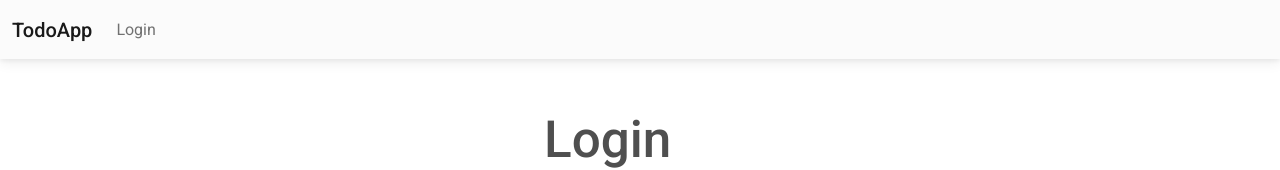
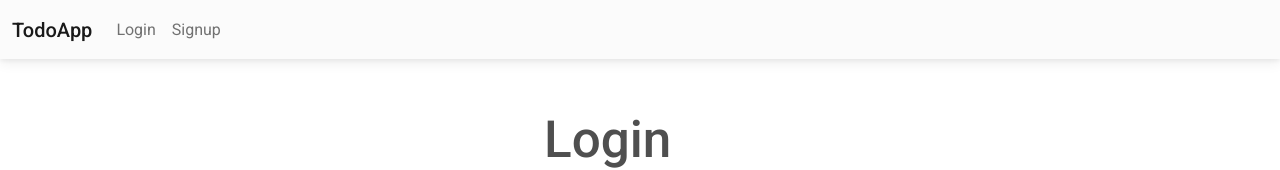
Before and after one commit to jasontermine/TodoApp, a React (Vite) app in the folder frontend/: page / in a window 1280 px wide. Shown: the top 170 px of the page. Built offline with nearby package versions, Linux system fonts and the light colour scheme.

Commit message:
added Signup Link item, depending on if theres a user in localstorage

```diff
--- a/frontend/src/components/Navbar.jsx
+++ b/frontend/src/components/Navbar.jsx
@@ -36,12 +36,20 @@ export default function App() {
           <MDBNavbarNav>
             {/* Zeigt den 'Login' Link, wenn im localStorage kein 'user' gibt, ansonsten 'Logout' zum abmelden.  */}
             { localStorage.getItem("user") === null ?
+            <>
               <MDBNavbarItem>
                 <MDBNavbarLink aria-current='page' href='/'>
                   Login
                 </MDBNavbarLink>
+              </MDBNavbarItem>
+              <MDBNavbarItem>
+                <MDBNavbarLink aria-current='page' href='/signup'>
+                  Signup
+                </MDBNavbarLink>
                 {/* Zeigt je nach rolle nur 'private' oder 'private' UND 'admin' */}
-              </MDBNavbarItem> :
+              </MDBNavbarItem>
+              </>
+               :
               JSON.parse(localStorage.getItem("user"))?.roles?.find(role => role === "ROLE_ADMIN") ?
               <>
               <MDBNavbarItem>
```
